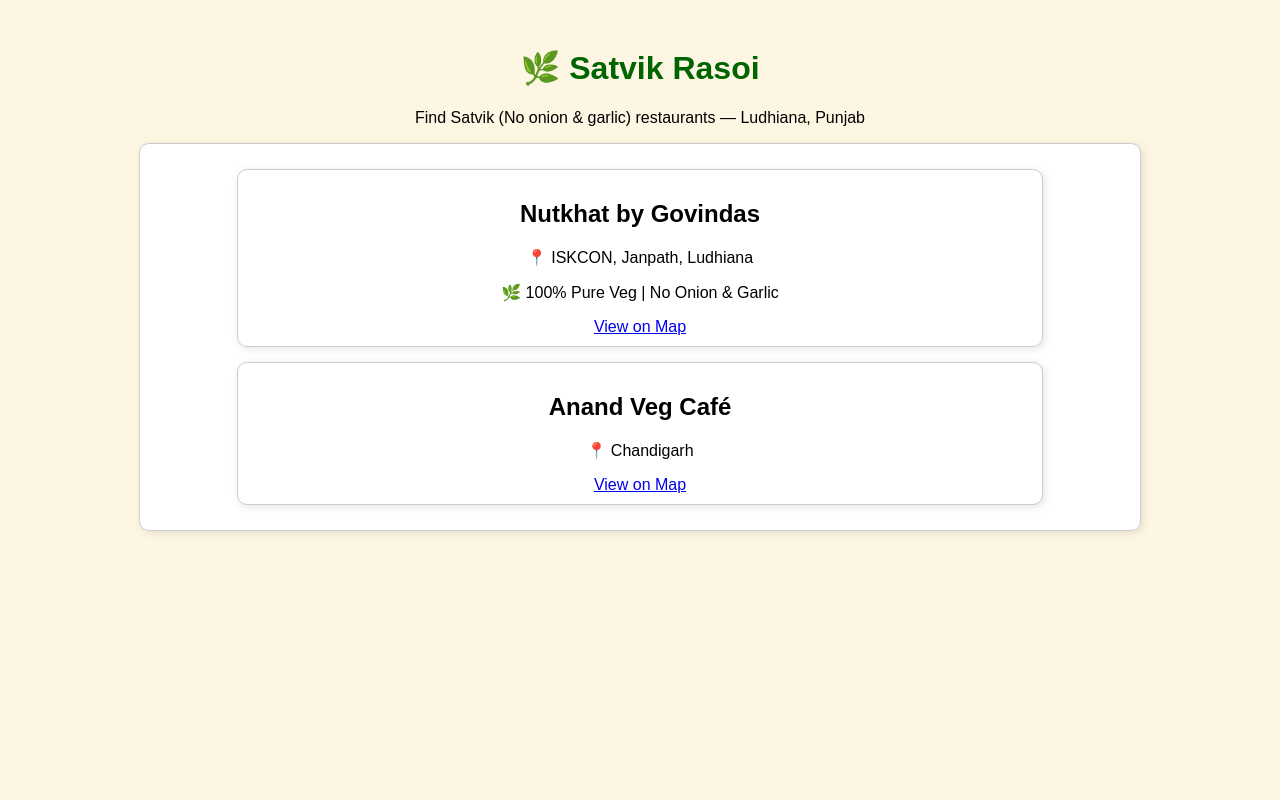
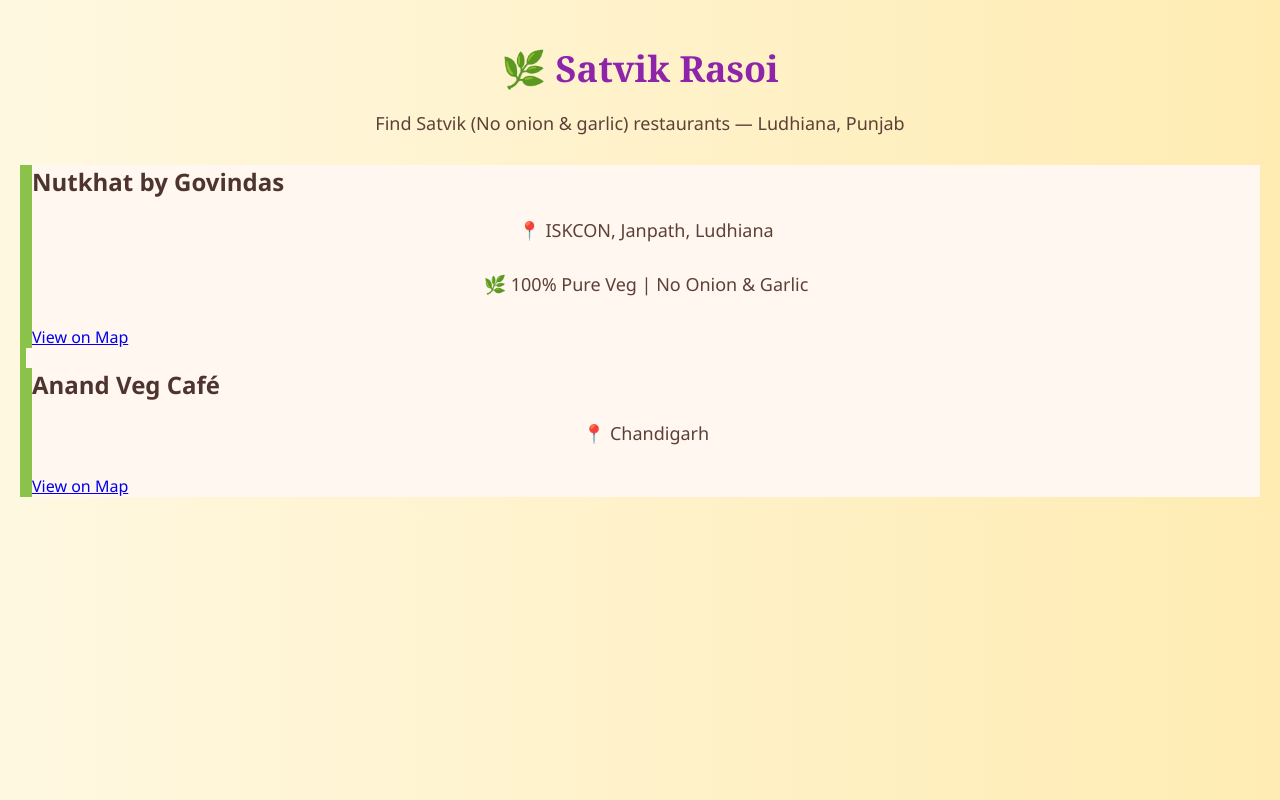
Before and after one commit to amardeep0322/Satvic-rasoi, a plain HTML site: page index.html in a window 1280 px wide. Drawn offline with Linux system fonts and the light colour scheme.

Commit message:
Update Style.css

```diff
--- a/Style.css
+++ b/Style.css
@@ -1,20 +1,26 @@
 body {
-  font-family: sans-serif;
-  background-color: #fdf6e3;
+  font-family: 'Segoe UI', sans-serif;
+  background: linear-gradient(to right, #fff8e1, #ffecb3);
+  margin: 0;
   padding: 20px;
-  text-align: center;
+  color: #4e342e;
 }
 
 h1 {
-  color: darkgreen;
+  text-align: center;
+  color: #8e24aa;
+  font-size: 36px;
+  margin-bottom: 10px;
+  font-family: 'Georgia', serif;
+}
+
+p {
+  text-align: center;
+  font-size: 18px;
+  margin-bottom: 30px;
+  color: #5d4037;
 }
 
 .restaurant {
-  background-color: #fff;
-  border: 1px solid #ccc;
-  margin: 15px auto;
-  padding: 10px;
-  width: 80%;
-  border-radius: 10px;
-  box-shadow: 2px 2px 8px rgba(0,0,0,0.1);
-}
+  background-color: #fff7f0;
+  border-left: 6px solid #8bc34a;
```
